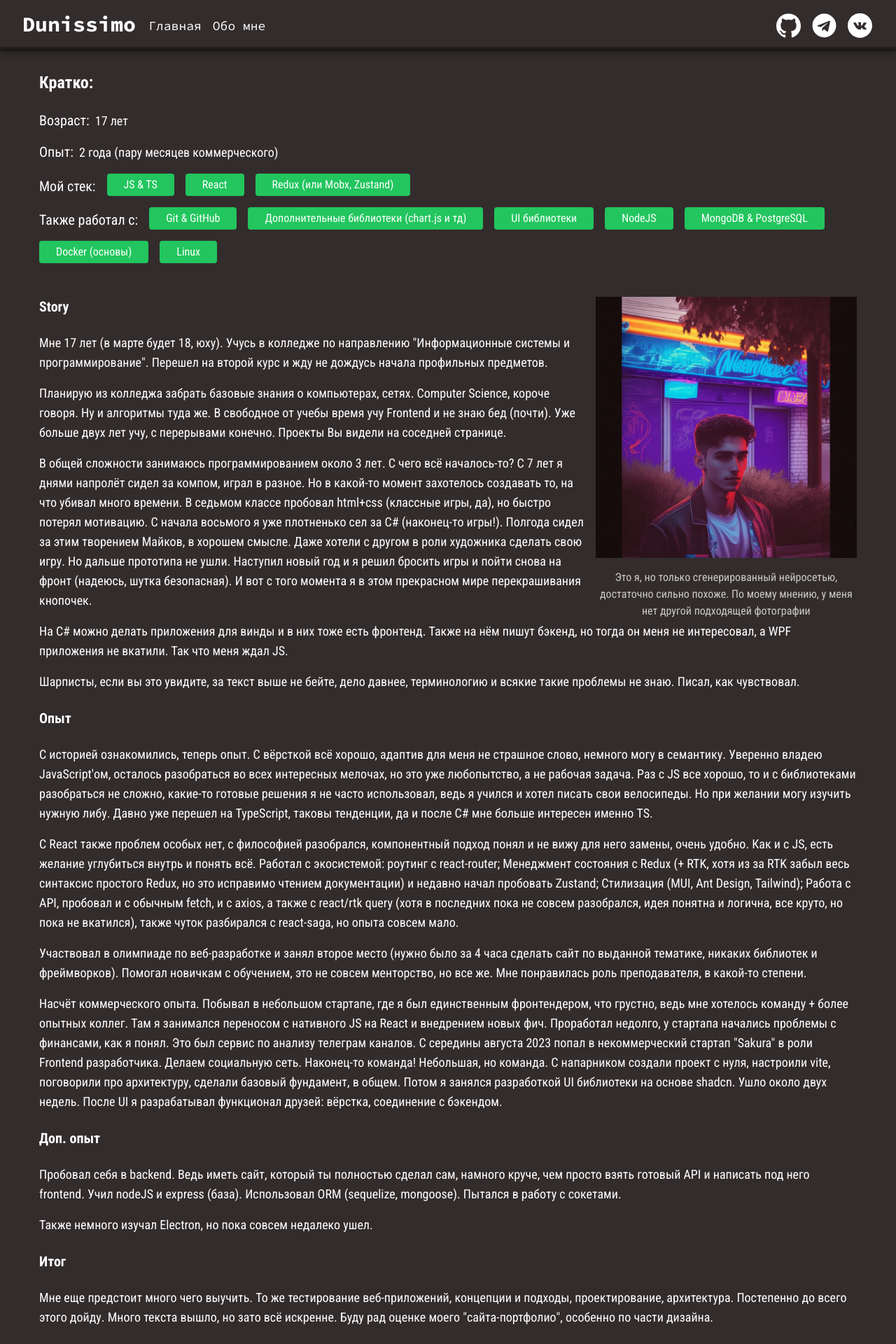
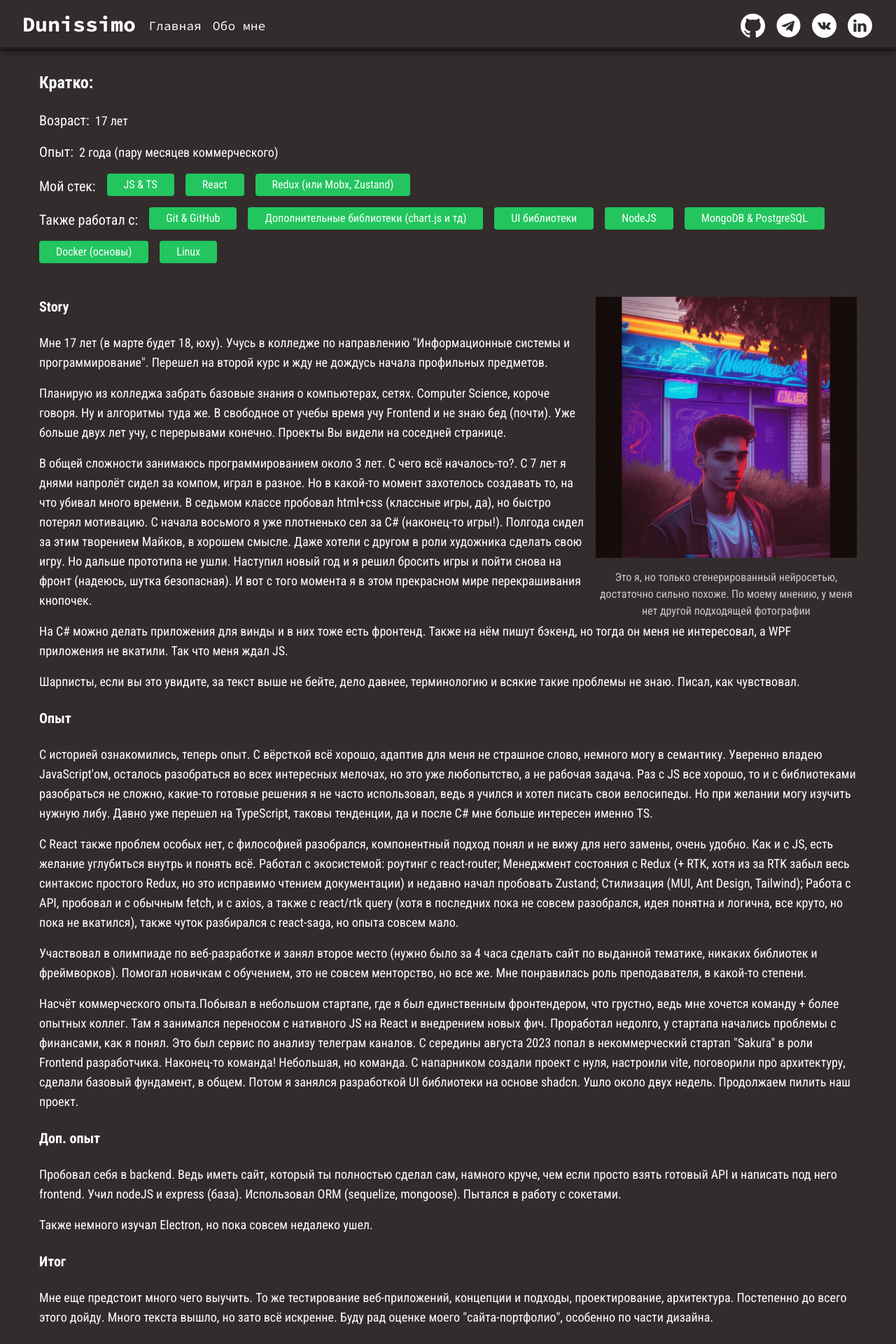
Before and after one commit to Dunissimo/Dunissimo-com, a React (Vite) app: page /about in a window 1280 px wide. Shown: the top 1920 px of the page at 70% size. Built offline with nearby package versions, Linux system fonts and the light colour scheme.

Commit message:
feat: add LinkedIn link

```diff
--- a/src/components/header/Header.tsx
+++ b/src/components/header/Header.tsx
@@ -4,6 +4,7 @@ import { Link } from "react-router-dom";
 import gh from "../../assets/logo/gh.svg";
 import tg from "../../assets/logo/tg.svg";
 import vk from "../../assets/logo/vk.svg";
+import lk from "../../assets/logo/lk.svg";
 
 const Header: FC = () => {
   return (
@@ -62,6 +63,17 @@ const Header: FC = () => {
                 />
               </Link>
             </li>
+            <li>
+              <Link to="https://www.linkedin.com/in/dunissimo/" target="_blank">
+                <img
+                  className="transition-all hover:scale-105"
+                  width={35}
+                  title="Мой LinkedIn"
+                  src={lk}
+                  alt="Мой LinkedIn"
+                />
+              </Link>
+            </li>
           </ul>
         </div>
       </div>
--- a/src/pages/About.tsx
+++ b/src/pages/About.tsx
@@ -76,7 +76,7 @@ const About: FC = () => {
 
         <p className="mt-4">
           В общей сложности занимаюсь программированием около 3 лет. С чего всё
-          началось-то? С 7 лет я днями напролёт сидел за компом, играл в
+          началось-то?. С 7 лет я днями напролёт сидел за компом, играл в
           разное. Но в какой-то момент захотелось создавать то, на что убивал
           много времени. В седьмом классе пробовал html+css (классные игры, да),
           но быстро потерял мотивацию. С начала восьмого я уже плотненько сел за
@@ -133,25 +133,23 @@ const About: FC = () => {
         </p>
 
         <p className="mt-4">
-          Насчёт коммерческого опыта. Побывал в небольшом стартапе, где я был
-          единственным фронтендером, что грустно, ведь мне хотелось команду +
+          Насчёт коммерческого опыта.Побывал в небольшом стартапе, где я был
+          единственным фронтендером, что грустно, ведь мне хочется команду +
           более опытных коллег. Там я занимался переносом с нативного JS на
           React и внедрением новых фич. Проработал недолго, у стартапа начались
           проблемы с финансами, как я понял. Это был сервис по анализу телеграм
-          каналов.
-
-          С середины августа 2023 попал в некоммерческий стартап
-          "Sakura" в роли Frontend разработчика. Делаем социальную сеть. Наконец-то команда! Небольшая,
+          каналов. С середины августа 2023 попал в некоммерческий стартап
+          "Sakura" в роли Frontend разработчика. Наконец-то команда! Небольшая,
           но команда. С напарником создали проект с нуля, настроили vite,
           поговорили про архитектуру, сделали базовый фундамент, в общем. Потом
           я занялся разработкой UI библиотеки на основе shadcn. Ушло около двух
-          недель. После UI я разрабатывал функционал друзей: вёрстка, соединение с бэкендом.
+          недель. Продолжаем пилить наш проект.
         </p>
 
         <h2 className="font-bold text-xl my-6">Доп. опыт</h2>
         <p className="mt-4">
           Пробовал себя в backend. Ведь иметь сайт, который ты полностью сделал
-          сам, намного круче, чем просто взять готовый API и написать под
+          сам, намного круче, чем если просто взять готовый API и написать под
           него frontend. Учил nodeJS и express (база). Использовал ORM
           (sequelize, mongoose). Пытался в работу с сокетами.
         </p>
```
Also changed, not shown: vite.config.ts.timestamp-1698501210597-676b5f7fc3c29.mjs (added, +10 -0 lines), src/assets/logo/lk.svg (added).
